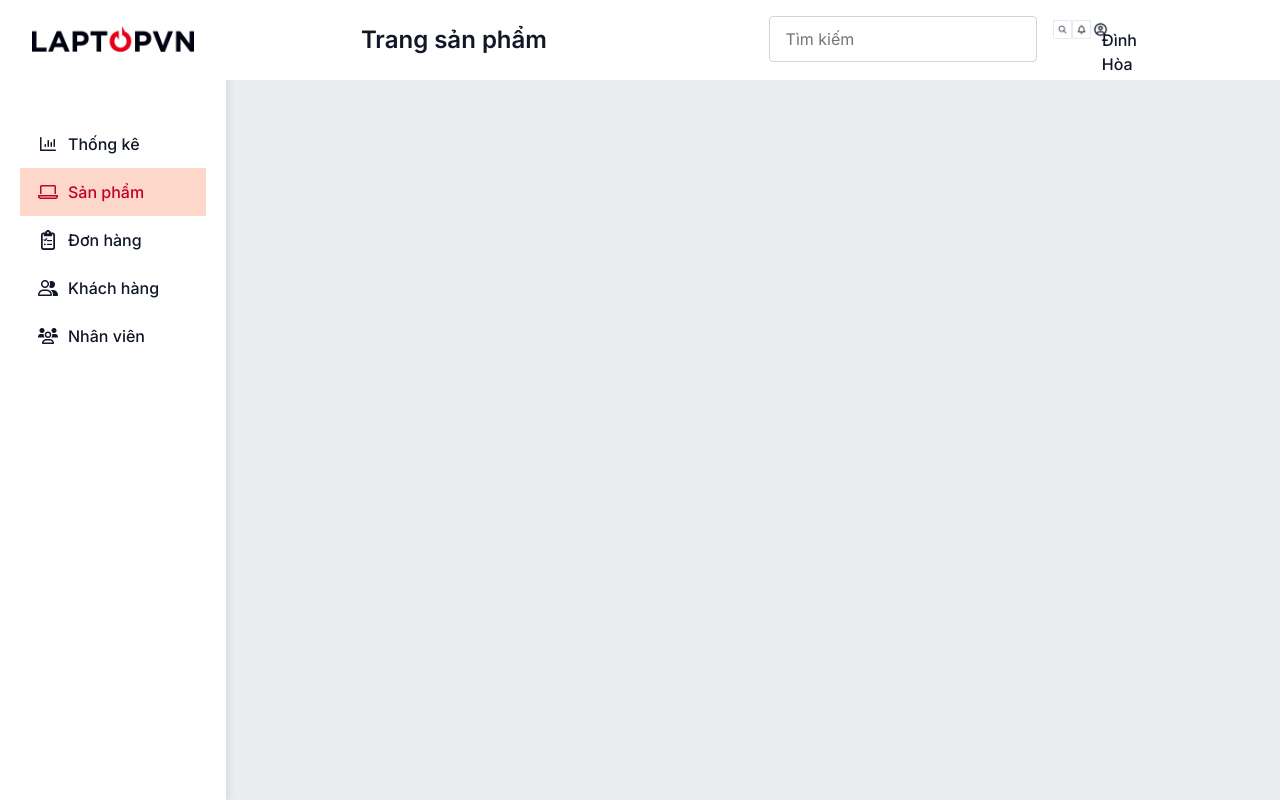
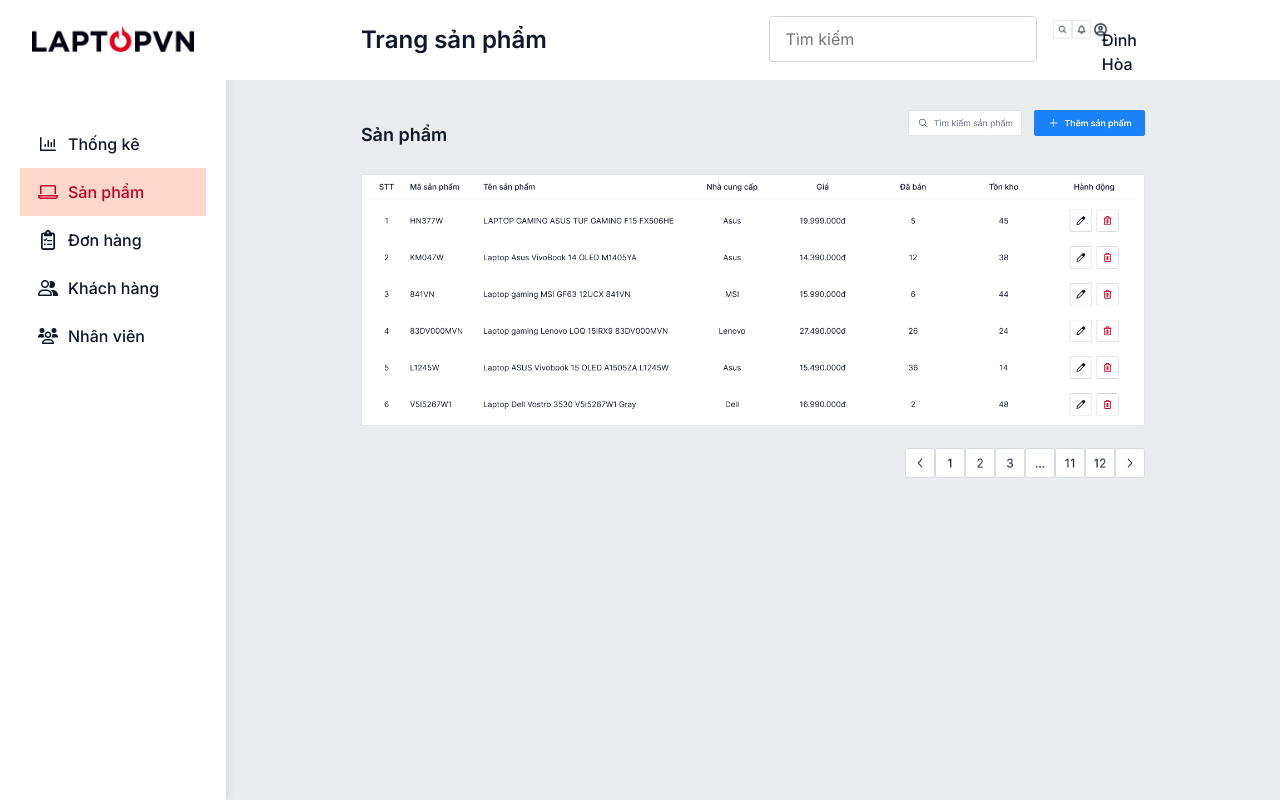
Before and after one commit to longkool246/Do_An-Final_assingment, a plain HTML site: page admin-product.html in a window 1280 px wide. Drawn offline with Linux system fonts and the light colour scheme.

Commit message:
admin product

```diff
--- a/admin-product.html
+++ b/admin-product.html
@@ -61,6 +61,54 @@
                 </div>
             </div>
         </div>
+        <div class="product-content-container">
+            <div class="header-product-content-container">
+                <div class="product-title">
+                    <p>Sản phẩm</p>
+                </div>
+                <div class="product-btn-function">
+                    <div class="search-product">
+                        <img src="./image/admin-search-product.png" alt="">
+                    </div>
+                    <div class="add-product">
+                        <img src="./image/admin-add-product.png" alt="">
+                    </div>
+                </div>
+            </div>
+            <div class="product-table">
+                <img src="./image/product-table.png" alt="">
+            </div>
+            <div class="pagination-block">
+                <div class="block">
+                </div>
+                <div class="pagination">
+                    <div class="btn-page">
+                        <img src="./image/button-pre.png" alt="">
+                    </div>
+                    <div class="btn-page">
+                        <img src="./image/button-one.png" alt="">
+                    </div>
+                    <div class="btn-page">
+                        <img src="./image/button-two.png" alt="">
+                    </div>
+                    <div class="btn-page">
+                        <img src="./image/button-three.png" alt="">
+                    </div>
+                    <div class="btn-page">
+                        <img src="./image/button-three-dots.png" alt="">
+                    </div>
+                    <div class="btn-page">
+                        <img src="./image/button-eleven.png" alt="">
+                    </div>
+                    <div class="btn-page">
+                        <img src="./image/button-twelve.png" alt="">
+                    </div>
+                    <div class="btn-page">
+                        <img src="./image/button-next.png" alt="">
+                    </div>
+                </div>
+            </div>
+        </div>
     </div>
   </div>
 </body>
--- /dev/null
+++ b/src/scss/components/_admin-product.scss
@@ -0,0 +1,44 @@
+.product-content-container{
+    padding: 30px 135px;
+    .header-product-content-container{
+        display: flex;
+        width: 100%;
+        height: auto;
+        .product-title{
+            width: 69.72%;
+            padding: 10.5px 0 10.5px 0;
+            p{
+                font-size: 18px;
+                font-weight: 600;
+                color: #101828;
+            }
+        }
+        .product-btn-function{
+            width: 30.28%;
+            height: 48px;
+            display: flex;
+            .add-product{
+                margin-left: 12px;
+            }
+        }
+    }
+    .product-table{
+        margin-top: 16px;
+    }
+    .pagination-block{
+        margin-top: 16px;
+        display: flex;
+        .block{
+            width: 69.37%;
+        }
+        .pagination{
+            width: 30.63%;
+            display: flex;
+            justify-content: space-between;
+            .btn-page{
+                height: 40px;
+                cursor: pointer;
+            }
+        }
+    }
+}
--- a/src/scss/components/_admin-statistic.scss
+++ b/src/scss/components/_admin-statistic.scss
@@ -53,6 +53,7 @@
         margin-top: 30px;
         display: flex;
         justify-content: space-between;
+        height: auto;
     }
     .statistic-order-new{
         margin-top: 30px;
@@ -74,6 +75,7 @@
                 justify-content: space-between;
                 .btn-page{
                     height: 40px;
+                    cursor: pointer;
                 }
             }
         }
--- a/src/scss/style.scss
+++ b/src/scss/style.scss
@@ -13,3 +13,4 @@
 @import './components/admin-login';
 @import './components/admin-side-bar';
 @import './components/admin-statistic';
+@import './components/admin-product';
```
Also changed, not shown: image/admin-add-product.png (added), image/admin-search-product.png (added), image/product-table.png (added), src/scss/style.css, 1 other file.
